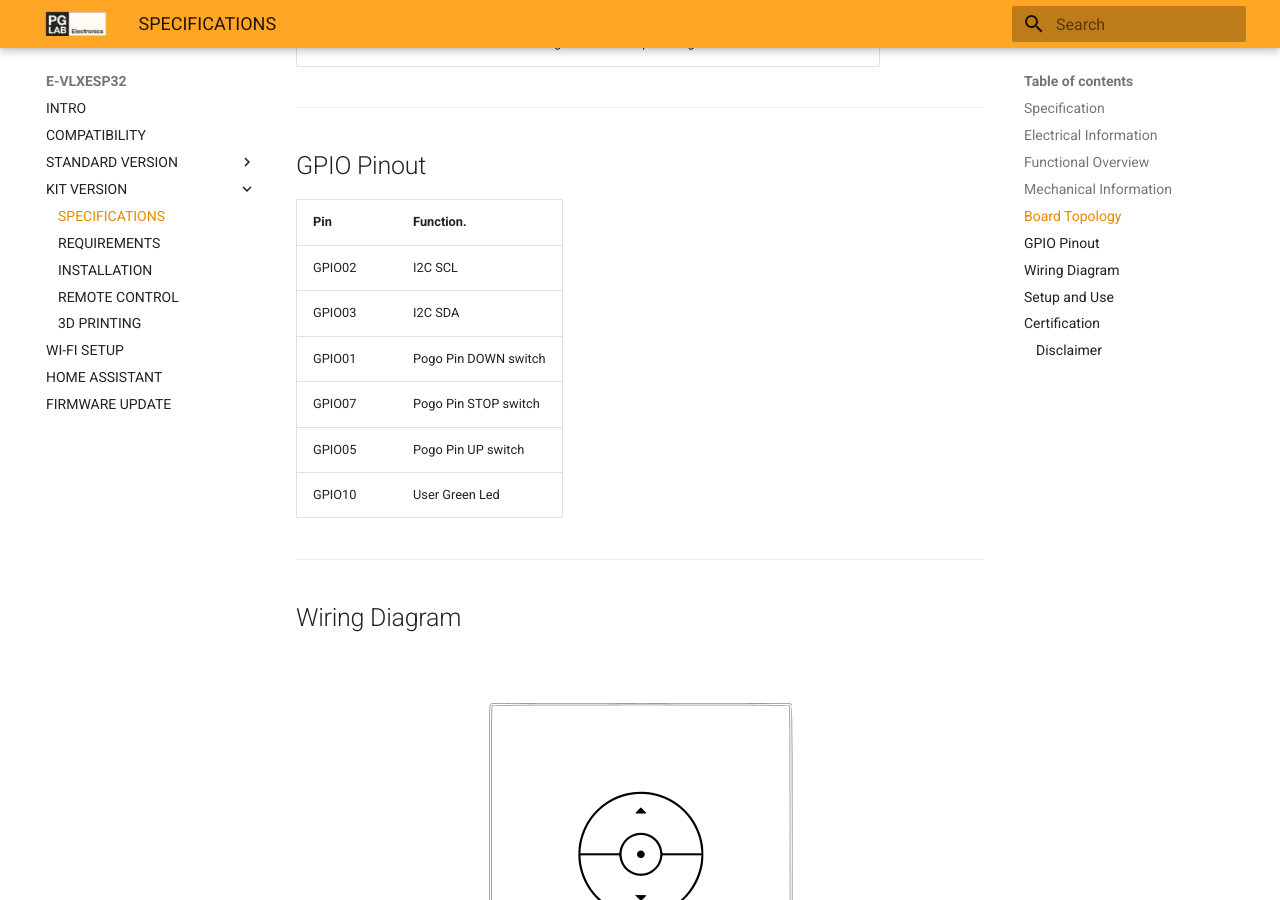
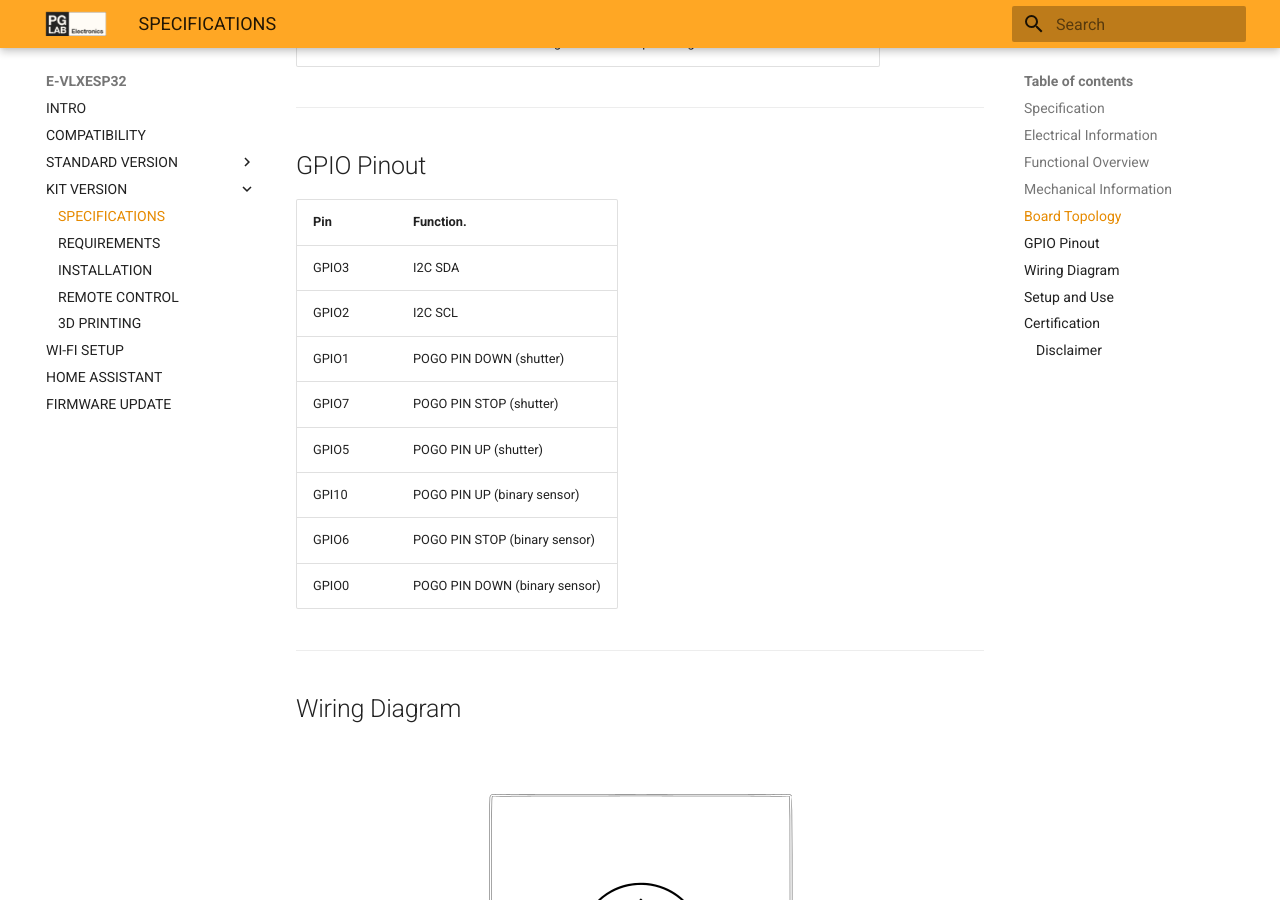
Before and after one commit to pglab-electronics/docs, an MkDocs documentation site: the page built from docs/evlxesp32/evlxesp32-kit.md, in a window 1280 px wide and 900 px high, scrolled down 5002 px. Built offline with MkDocs 1.6.1 and Material for MkDocs 9.7.7, drawn with Linux system fonts in a browser that asks for light colours.

Commit message:
update gpio pinout

```diff
--- a/docs/evlxesp32/evlxesp32-kit.md
+++ b/docs/evlxesp32/evlxesp32-kit.md
@@ -89,12 +89,14 @@ The plastic enclosure of the device must be 3D print.
 
 | **Pin**    | **Function.**           |
 |------------|-------------------------|
-| GPIO02     | I2C SCL                 |
-| GPIO03     | I2C SDA                 |
-| GPIO01     | Pogo Pin DOWN switch    |
-| GPIO07     | Pogo Pin STOP switch    |
-| GPIO05     | Pogo Pin UP switch      |
-| GPIO10     | User Green Led          |
+| GPIO3      | I2C SDA                 |
+| GPIO2      | I2C SCL                 |
+| GPIO1      | POGO PIN DOWN (shutter) |
+| GPIO7      | POGO PIN STOP (shutter) |
+| GPIO5      | POGO PIN UP (shutter)   |
+| GPI10      | POGO PIN UP (binary sensor)   |
+| GPIO6      | POGO PIN STOP (binary sensor) |
+| GPIO0      | POGO PIN DOWN (binary sensor) |
 
 ---
 
```
Also changed, not shown: docs/evlxesp32/evlxesp32-standard.md (+8 -6 lines).
